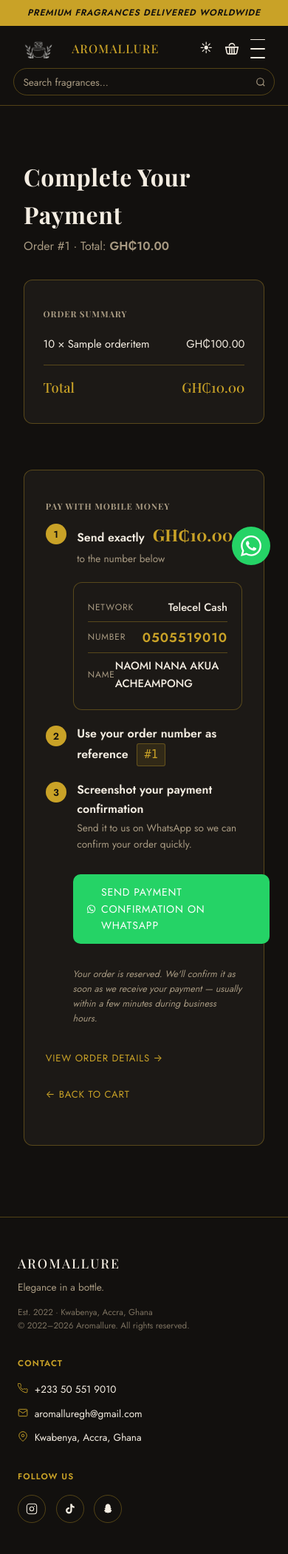
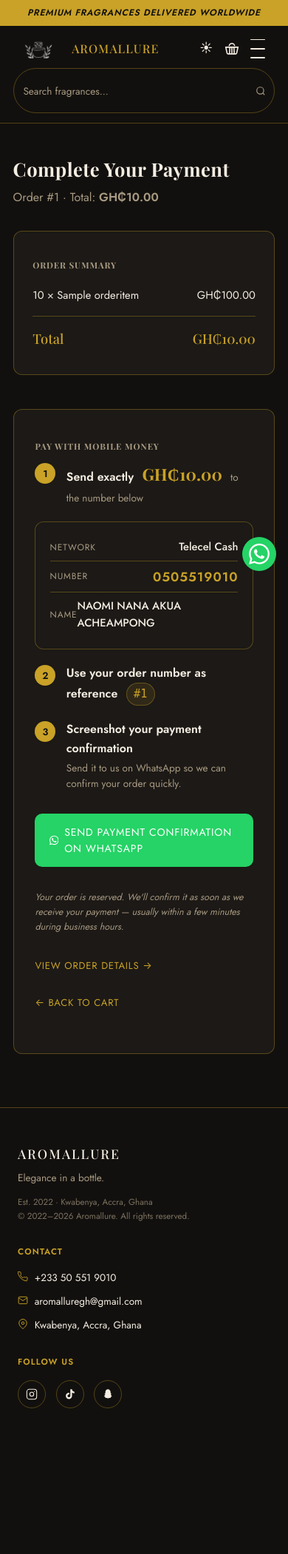
Before and after one commit to eddy-jordan/aromallure, a Django app: page /payment/1/ in a window 390 px wide. Shown: the whole page at 74% size. After the commit the page ends 1904 px from the top, so only its background shows below. Run offline with Django 5.2, Linux system fonts and the light colour scheme; a user stored in the database is signed in; tables that the repository leaves empty hold one stand-in row (values such as "Sample post").

Commit message:
Final polish - remove all outlines, border radius everywhere, mobile hardening

```diff
--- a/static/shop/css/style.css
+++ b/static/shop/css/style.css
@@ -1685,3 +1685,131 @@ input, input:focus,
   .nav-links a::after { left: 1.5rem !important; transform: scaleX(0) !important; }
   .nav-links a:hover::after { transform: scaleX(1) !important; }
 }
+
+/* ═══════════════════════════════════════════════════════════
+   FINAL POLISH PASS — outlines, border-radius, mobile
+   ═══════════════════════════════════════════════════════════ */
+
+/* ── 1. NUCLEAR outline & tap-highlight removal ──────────── */
+html, body, div, span, a, button, input, textarea, select,
+form, img, svg, nav, header, footer, section, article,
+*, *::before, *::after,
+*:focus, *:active, *:hover, *:visited, *:focus-within {
+  outline: 0 !important;
+  outline-style: none !important;
+  outline-width: 0 !important;
+  -webkit-tap-highlight-color: rgba(0,0,0,0) !important;
+  -webkit-touch-callout: none;
+}
+input:focus, textarea:focus, select:focus, button:focus,
+a:focus, .brand:focus, .btn:focus {
+  outline: 0 !important;
+  box-shadow: none !important;
+}
+/* Keyboard accessibility only */
+a:focus-visible, button:focus-visible, input:focus-visible {
+  outline: 2px solid var(--gold) !important;
+  outline-offset: 2px !important;
+}
+
+/* ── 2. Border radius — every component ──────────────────── */
+/* Buttons */
+button, .btn, .btn-small, .checkout-btn, .error-btn,
+.hero-btn, .pay-btn, .page-btn, .whatsapp-confirm-btn,
+input[type="submit"], .btn-remove, .btn-disabled {
+  border-radius: 10px !important;
+}
+/* Cards & panels */
+.product-card, .detail-image, .bottle-placeholder.large {
+  border-radius: 16px !important;
+  overflow: hidden;
+}
+.product-thumb { border-radius: 16px 16px 0 0 !important; }
+.order-summary, .payment-panel, .momo-details-card,
+.auth-container, .sim-banner, .cart-table, .checkout-form,
+.detail-specs, .cart-summary, .messages li {
+  border-radius: 12px !important;
+}
+/* Inputs */
+input[type="text"], input[type="email"], input[type="password"],
+input[type="number"], input[type="search"], textarea, select,
+.qty-input {
+  border-radius: 8px !important;
+}
+/* Search — pill */
+.nav-search { border-radius: 50px !important; overflow: hidden !important; }
+.nav-search-input { border-radius: 50px 0 0 50px !important; }
+.nav-search-btn { border-radius: 0 50px 50px 0 !important; }
+/* Badges — pill */
+.badge, .badge-conc, .badge-out, .status-badge, .cart-badge,
+.momo-ref, .momo-num {
+  border-radius: 20px !important;
+}
+/* Images inside cards */
+.product-thumb img, .detail-image img { border-radius: inherit; }
+
+/* ── 3. Mobile responsiveness hardening ──────────────────── */
+@media (max-width: 768px) {
+  /* Base spacing */
+  .page-container { padding: 1.5rem 1.1rem !important; }
+  h1 { font-size: 1.6rem !important; }
+  h2 { font-size: 1.35rem !important; }
+
+  /* Hero */
+  .hero { padding: 2.5rem 1.1rem !important; }
+  .hero-title { font-size: 1.7rem !important; }
+  .hero-sub { font-size: 0.9rem !important; }
+
+  /* Product grid: 2 columns on mobile */
+  .product-grid, .related-grid {
+    grid-template-columns: 1fr 1fr !important;
+    gap: 0.9rem !important;
+  }
+  .product-name { font-size: 0.95rem !important; }
+  .product-price { font-size: 0.9rem !important; }
+  .product-info { padding: 0.8rem !important; }
+
+  /* Why strip: 2x2 grid */
+  .why-inner {
+    grid-template-columns: 1fr 1fr !important;
+    gap: 1.5rem 1rem !important;
+  }
+  .why-title { font-size: 0.85rem !important; }
+  .why-sub { font-size: 0.72rem !important; }
+
+  /* Detail page */
+  .detail-grid { gap: 1.5rem !important; }
+  .detail-specs { grid-template-columns: 1fr 1fr !important; }
+
+  /* Cart & checkout & payment: single column (already set, reinforce) */
+  .checkout-grid, .payment-grid { grid-template-columns: 1fr !important; gap: 1.5rem !important; }
+  .cart-row { grid-template-columns: 1fr !important; }
+
+  /* MoMo payment card */
+  .momo-details-card { margin-left: 0 !important; }
+  .whatsapp-confirm-btn { margin-left: 0 !important; }
+  .momo-note { margin-left: 0 !important; }
+
+  /* Forms full width */
+  .auth-container { padding: 1.5rem 1.2rem !important; margin: 1rem auto !important; }
+
+  /* Footer stacks cleanly */
+  .footer-inner { grid-template-columns: 1fr !important; gap: 1.8rem !important; }
+
+  /* Tap targets: min 44px */
+  .nav-links a, .nav-links .logout-btn,
+  .btn, button[type="submit"] {
+    min-height: 44px !important;
+  }
+
+  /* WhatsApp + back-to-top don't overlap content */
+  .whatsapp-btn { bottom: 4.5rem !important; right: 1rem !important; width: 46px !important; height: 46px !important; }
+  .back-to-top { right: 1rem !important; }
+}
+
+/* Very small phones */
+@media (max-width: 380px) {
+  .product-grid, .related-grid { grid-template-columns: 1fr !important; }
+  .brand span { font-size: 0.9rem !important; }
+  .why-inner { grid-template-columns: 1fr !important; }
+}
```
